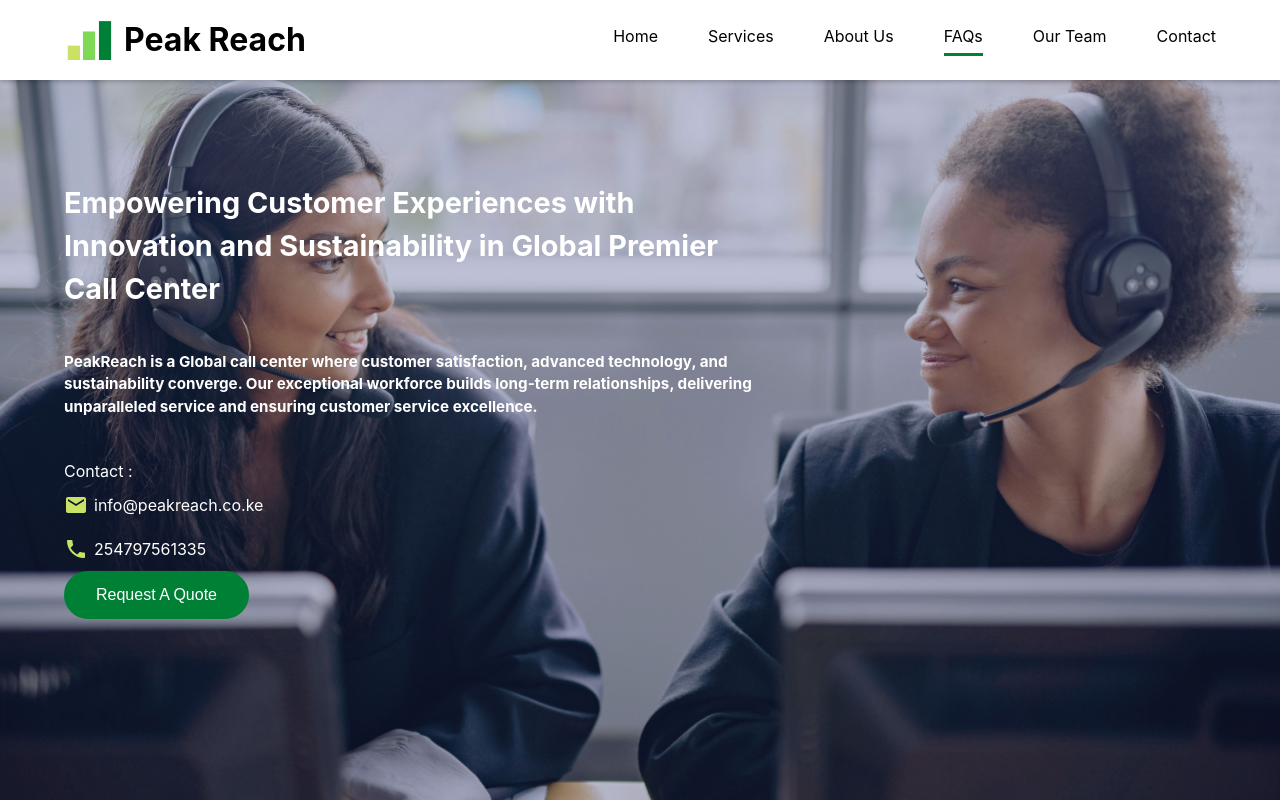
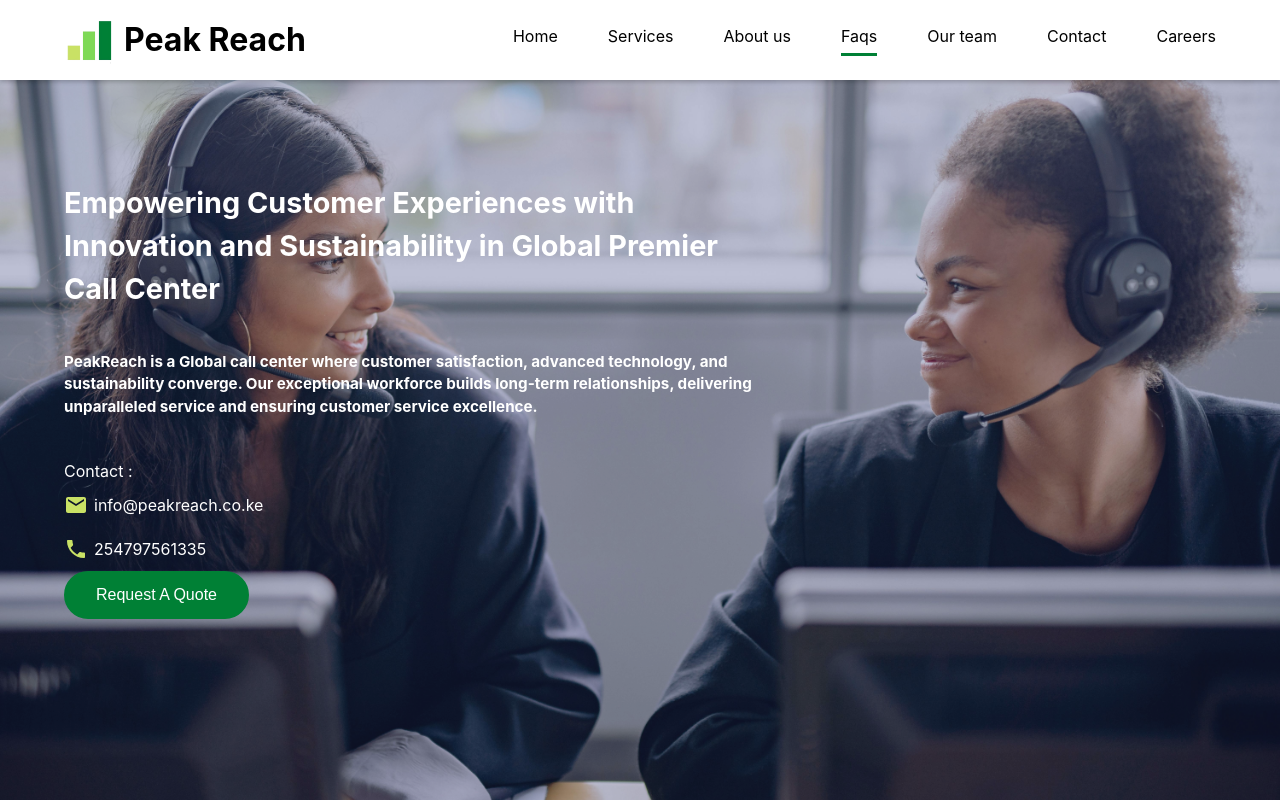
Before and after one commit to k-malongo/PeakReachCallCenter, a React (Vite) app: page / in a window 1280 px wide. Shown: the top 802 px of the page. Built offline with nearby package versions, Linux system fonts and the light colour scheme.

Commit message:
add careers on navar

```diff
--- a/src/App.css
+++ b/src/App.css
@@ -6,7 +6,9 @@
   -webkit-font-smoothing: antialiased;
   -moz-osx-font-smoothing: grayscale;
 }
-
+html {
+  scroll-behavior: smooth;
+}
 body {
   margin: 0;
   padding: 0;
--- a/src/components/Navbar.jsx
+++ b/src/components/Navbar.jsx
@@ -1,7 +1,5 @@
 import { useEffect, useState } from "react";
-import { Link } from "react-router-dom";
-
-// MUI
+import { Link, useLocation } from "react-router-dom";
 import {
   IconButton,
   Drawer,
@@ -10,67 +8,41 @@ import {
   ListItem,
   ListItemButton,
   ListItemText,
-  // Divider,
 } from "@mui/material";
 import MenuIcon from "@mui/icons-material/Menu";
 
 const drawerWidth = 250;
 
-const drawerItems = (open, activeLink) => {
+const navItems = [
+  { text: "home", link: "/", hash: ["header"] },
+  { text: "services", link: "/#services", hash: ["services"] },
+  { text: "about us", link: "/#about", hash: ["about", "start", "testimonials"] },
+  { text: "faqs", link: "/#faq", hash: ["faq"] },
+  { text: "our team", link: "/#team", hash: ["team"] },
+  { text: "contact", link: "/#contact", hash: ["contact"] },
+  { text: "careers", link: "/careers", hash: [] },
+];
+
+const drawerItems = (open, activeLink, handleDrawerClose, currentPath) => (
+  <Box sx={{ background: "#233d4d", height: "100%", textTransform: "uppercase" }}>
+    <List>
+      {navItems.map((item, index) => {
+        const isActive =
+          item.hash.includes(activeLink) || (item.hash.length === 0 && item.link === currentPath);
+
         return (
-    <Box
-      sx={{
-        background: "#233d4d",
-        height: "100%",
-        textTransform: "uppercase",
-      }}
-    >
-      <List>
-        {[
-          {
-            text: "home",
-            link: "/",
-            hash: ["header"],
-          },
-          {
-            text: "services",
-            link: "/#services",
-            hash: ["services"],
-          },
-          {
-            text: "about us",
-            link: "/#about",
-            hash: ["about", "start", "testimonials"],
-          },
-          {
-            text: "faqs",
-            link: "/#faq",
-            hash: ["faq"],
-          },
-          {
-            text: "our team",
-            link: "/#team",
-            hash: ["team"],
-          },
-          {
-            text: "contact",
-            link: "/#contact",
-            hash: ["contact"],
-          },
-        ].map((item, index) => (
           <ListItem
             key={index}
             disablePadding
             sx={{
               display: "block",
               ":hover": { backgroundColor: "#008035" },
-              ...(item.hash.includes(activeLink) && {
-                background: "#008035",
-              }),
+              ...(isActive && { background: "#008035" }),
             }}
           >
             <Link
               to={item.link}
+              onClick={handleDrawerClose}
               style={{ textDecoration: "none", color: "#fff" }}
             >
               <ListItemButton
@@ -80,34 +52,29 @@ const drawerItems = (open, activeLink) => {
                   px: 2.5,
                 }}
               >
-                <ListItemText
-                  primary={item.text}
-                  sx={{ opacity: open ? 1 : 0 }}
-                />
+                <ListItemText primary={item.text} sx={{ opacity: open ? 1 : 0 }} />
               </ListItemButton>
             </Link>
           </ListItem>
-        ))}
+        );
+      })}
     </List>
   </Box>
 );
-};
 
 export default function Navbar() {
   const [open, setOpen] = useState(false);
-  const [isClosing, setIsClosing] = useState();
+  const [isClosing, setIsClosing] = useState(false);
   const [activeLink, setActiveLink] = useState("header");
   const [navTop, setNavTop] = useState(true);
+  const location = useLocation();
 
   useEffect(() => {
     const handleScroll = () => {
       const header = document.getElementById("header");
-      const header_rect = header.getBoundingClientRect();
-
-      if (header_rect.bottom < 0.9 * window.innerHeight) {
-        setNavTop(false);
-      } else {
-        setNavTop(true);
+      if (header) {
+        const headerRect = header.getBoundingClientRect();
+        setNavTop(headerRect.bottom >= 0.9 * window.innerHeight);
       }
 
       const elements = [
@@ -120,31 +87,25 @@ export default function Navbar() {
         "team",
         "contact",
       ];
-      const observable = {};
-      elements.forEach((element) => {
-        const el = document.getElementById(element);
-        if (el) observable[element] = el;
-      });
-      const pos = {};
-      for (const key in observable) {
-        const rect = observable[key].getBoundingClientRect();
-        pos[key] = rect;
+
+      const positions = elements.map((id) => {
+        const el = document.getElementById(id);
+        return el ? { id, rect: el.getBoundingClientRect() } : null;
+      }).filter(Boolean);
+
+      const visibleSections = positions.filter(({ rect }) =>
+        rect.top < window.innerHeight / 2 && rect.bottom >= 0
+      );
+
+      if (visibleSections.length > 0) {
+        setActiveLink(visibleSections[visibleSections.length - 1].id);
       }
-      const scrolled = Object.keys(pos).filter((key) => {
-        const rect = pos[key];
-        if (rect.top < window.innerHeight / 2 && rect.bottom >= 0) {
-          return true;
-        }
-        return false;
-      });
-      setActiveLink(scrolled[scrolled.length - 1]);
     };
 
     window.addEventListener("scroll", handleScroll);
+    handleScroll(); // Initial call
 
-    return () => {
-      window.removeEventListener("scroll", handleScroll);
-    };
+    return () => window.removeEventListener("scroll", handleScroll);
   }, []);
 
   const handleDrawerClose = () => {
@@ -153,14 +114,10 @@ export default function Navbar() {
   };
 
   const handleDrawerToggle = () => {
-    if (!isClosing) {
-      setOpen(!open);
-    }
+    if (!isClosing) setOpen(!open);
   };
 
-  const handleDrawerTransitionEnd = () => {
-    setIsClosing(false);
-  };
+  const handleDrawerTransitionEnd = () => setIsClosing(false);
 
   return (
     <div id="navbar" className={navTop ? "nav_top" : "nav_scrolled"}>
@@ -171,53 +128,20 @@ export default function Navbar() {
         </div>
 
         <div className="desktop_links">
+          {navItems.map((item, index) => {
+            const isActive =
+              item.hash.includes(activeLink) ||
+              (item.hash.length === 0 && item.link === location.pathname);
+            return (
               <Link
-            to="/"
-            className={activeLink === "header" ? "active link" : "link"}
+                key={index}
+                to={item.link}
+                className={isActive ? "active link" : "link"}
               >
-            Home
+                {item.text.charAt(0).toUpperCase() + item.text.slice(1)}
               </Link>
-          <Link
-            to="/#services"
-            className={activeLink === "services" ? "active link" : "link"}
-          >
-            Services
-          </Link>
-          <Link
-            to="/#about"
-            className={
-              activeLink === "about" ||
-              activeLink === "testimonials" ||
-              activeLink === "start"
-                ? "active link"
-                : "link"
-            }
-          >
-            About Us
-          </Link>
-          <Link
-            to="/#faq"
-            className={activeLink === "faq" ? "active link" : "link"}
-          >
-            FAQs
-          </Link>
-          <Link
-            to="/#team"
-            className={activeLink === "team" ? "active link" : "link"}
-          >
-            Our Team
-          </Link>
-          <Link
-            to="/#contact"
-            className={activeLink === "contact" ? "active link" : "link"}
-          >
-            Contact
-          </Link>
-          {/* <Link
-              to="/#contact"
-              className={activeLink === "contact" ? "active link" : "link"}>
-            Careers
-          </Link> */}
+            );
+          })}
         </div>
 
         <div className="menu_icon">
@@ -233,7 +157,7 @@ export default function Navbar() {
           onClose={handleDrawerClose}
           ModalProps={{
             disableScrollLock: true,
-            keepMounted: true, // Better open performance on mobile.
+            keepMounted: true,
           }}
           sx={{
             "& .MuiDrawer-paper": {
@@ -243,7 +167,7 @@ export default function Navbar() {
             },
           }}
         >
-          {drawerItems(open, activeLink)}
+          {drawerItems(open, activeLink, handleDrawerClose, location.pathname)}
         </Drawer>
       </div>
     </div>
```
Lines whose indentation alone changed are shown as unchanged.
